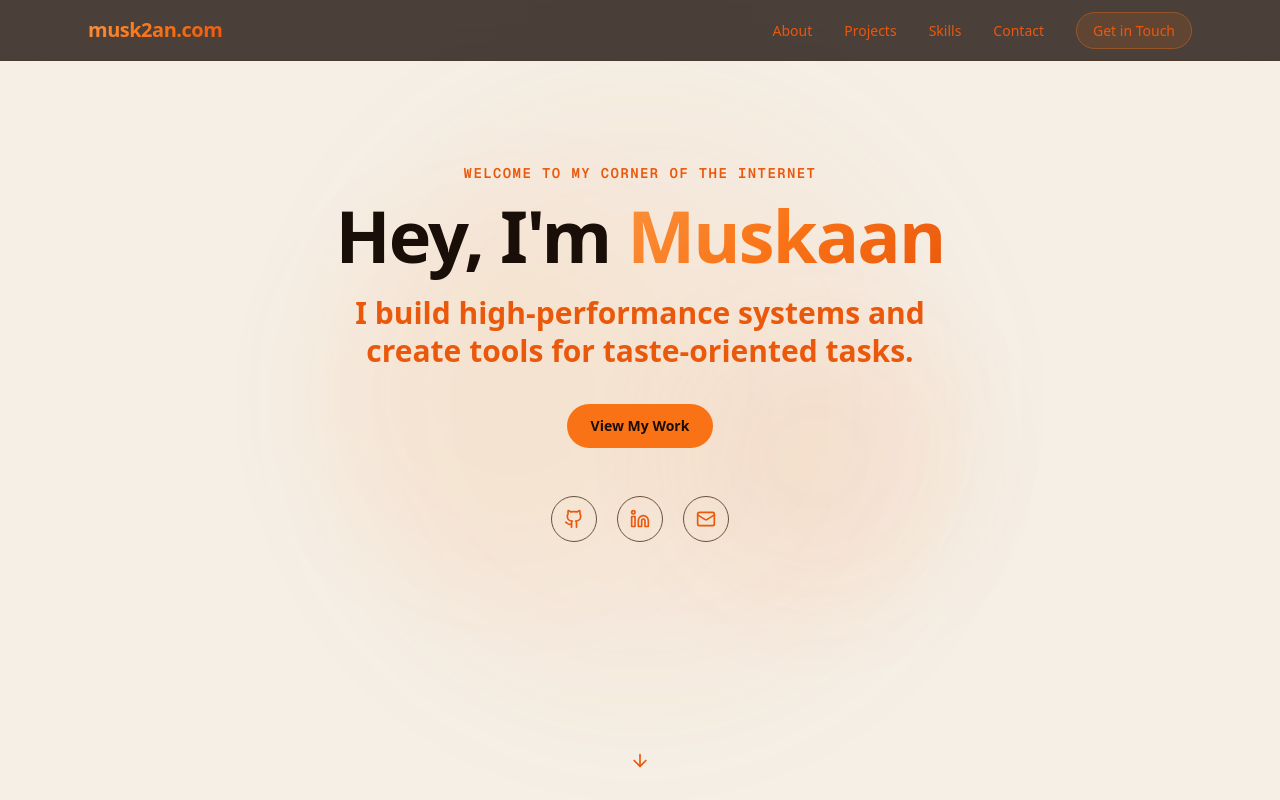
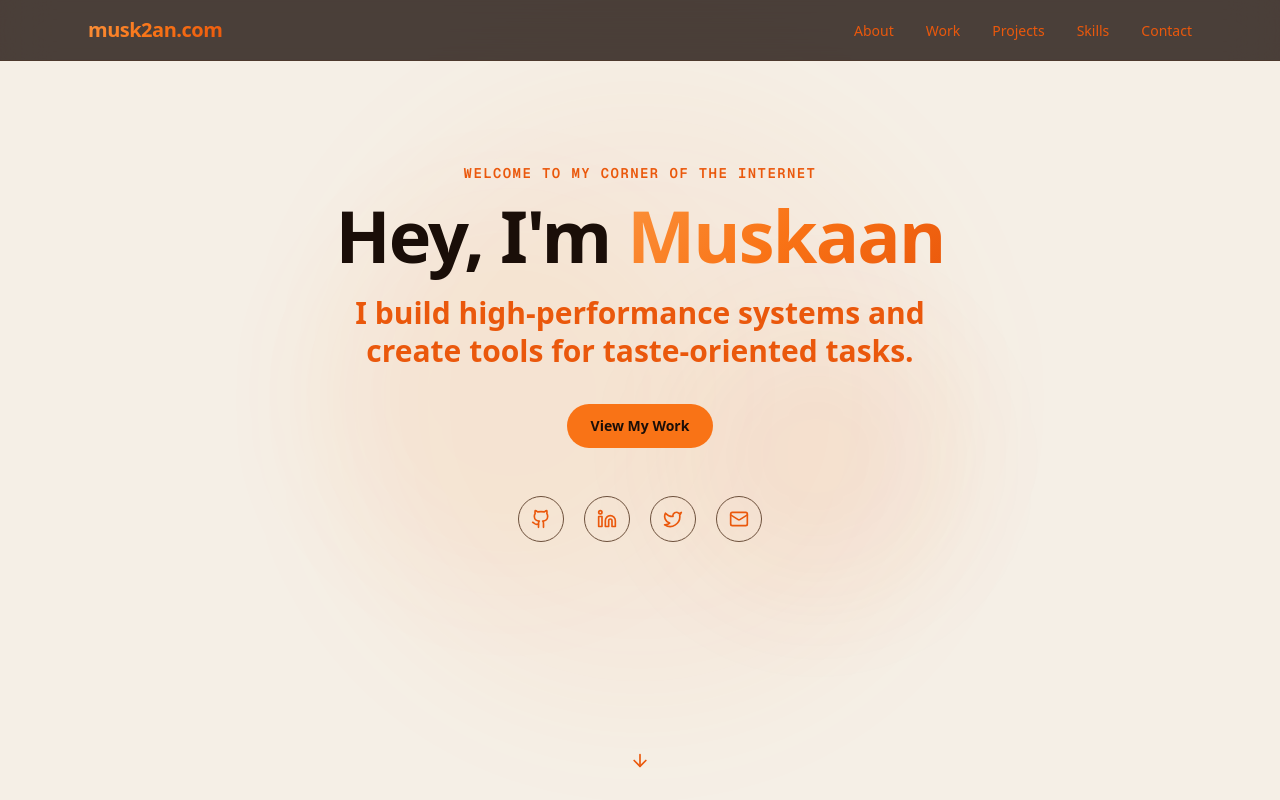
Before and after one commit to m-skaan/musk2an, a Next.js app: page / in a window 1280 px wide. Shown: the top 800 px of the page. Built offline with nearby package versions, Linux system fonts and the light colour scheme.

Commit message:
add twitter in both places

```diff
--- a/src/components/Hero.tsx
+++ b/src/components/Hero.tsx
@@ -1,7 +1,7 @@
 "use client";
 
 import { motion } from "framer-motion";
-import { ArrowDown, Github, Linkedin, Mail } from "lucide-react";
+import { ArrowDown, Github, Linkedin, Mail, Twitter } from "lucide-react";
 
 export default function Hero() {
   return (
@@ -72,6 +72,7 @@ export default function Hero() {
           {[
             { icon: Github, href: "https://github.com/m-skaan", label: "GitHub" },
             { icon: Linkedin, href: "https://linkedin.com/mskaan", label: "LinkedIn" },
+            { icon: Twitter, href: "https://twitter.com/musk2an", label: "Twitter" },
             { icon: Mail, href: "mailto:mgupta353@gatech.edu", label: "Email" },
           ].map(({ icon: Icon, href, label }) => (
             <a
--- a/src/components/Navbar.tsx
+++ b/src/components/Navbar.tsx
@@ -6,7 +6,8 @@ import { useState } from "react";
 
 const navLinks = [
   { label: "About", href: "#about" },
-  { label: "Projects", href: "#projects" },
+  { label: "Work", href: "#projects" },
+  { label: "Projects", href: "#personal-projects" },
   { label: "Skills", href: "#skills" },
   { label: "Contact", href: "#contact" },
 ];
@@ -38,14 +39,6 @@ export default function Navbar() {
               </a>
             </li>
           ))}
-          <li>
-            <a
-              href="#contact"
-              className="text-sm px-4 py-2 rounded-full bg-orange-500/12 text-orange-600 border border-orange-500/35 hover:bg-orange-500/22 transition-all duration-200"
-            >
-              Get in Touch
-            </a>
-          </li>
         </ul>
 
         {/* Mobile toggle */}
```
